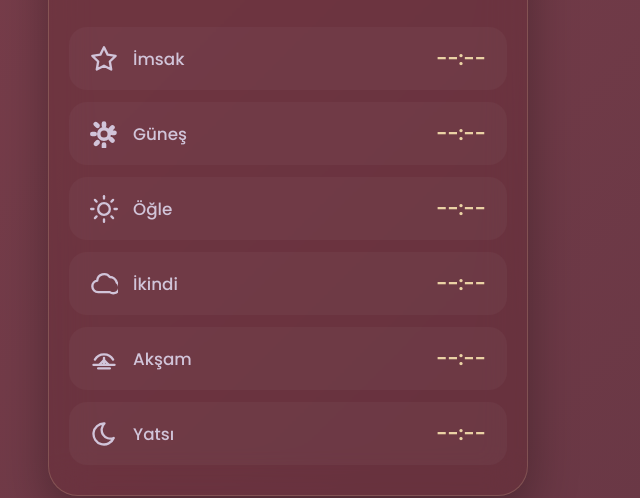
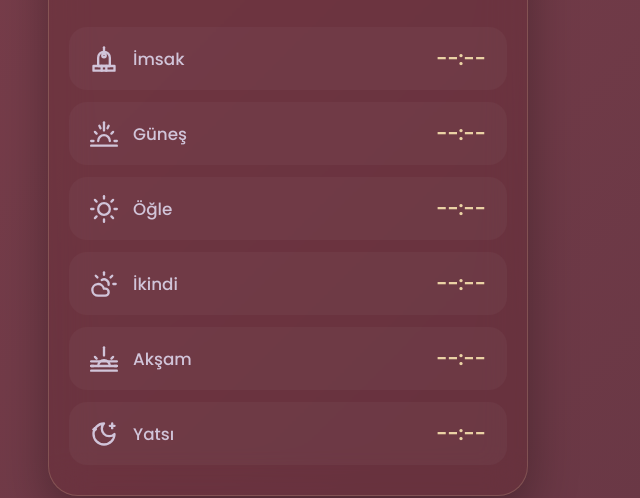
Before and after one commit to hamdiiahmett/namaz-vakti-2, a plain HTML site: page index.html in a window 1280 px wide. Shown: the part 448-946 px from the top of the page, 352-992 px from the left. Drawn offline with Linux system fonts and the light colour scheme; no server answers.

Commit message:
Update index.html

```diff
--- a/index.html
+++ b/index.html
@@ -2,12 +2,11 @@
 <html lang="tr">
 <head>
     <meta charset="UTF-8">
-    <base href="/namaz-vakti-2/">
-    <meta name="viewport" content="width=device-width, initial-scale=1.0, maximum-scale=1.0, user-scalable=no">
+    <base href="/namaz-vakti-2/"> <meta name="viewport" content="width=device-width, initial-scale=1.0, maximum-scale=1.0, user-scalable=no">
     <title>Namaz Vakti Pro</title>
     <link rel="stylesheet" href="style.css">
     <link rel="manifest" href="manifest.json">
-    <meta name="theme-color" content="#360416">
+    <meta name="theme-color" content="#5e2129">
     <meta name="apple-mobile-web-app-capable" content="yes">
     <link rel="icon" type="image/jpeg" href="icon-192.jpeg">
 
@@ -20,7 +19,7 @@
 <body>
 
     <div class="tema-secici">
-        <div class="tema-btn lal" onclick="temaDegistir('default')" title="Lal Teması"></div>
+        <div class="tema-btn lal" onclick="temaDegistir('default')" title="Gül Kurusu Teması"></div>
         <div class="tema-btn light" onclick="temaDegistir('light')" title="Aydınlık Tema"></div>
         <div class="tema-btn dark" onclick="temaDegistir('dark')" title="Karanlık Tema"></div>
     </div>
@@ -50,7 +49,14 @@
 
             <div class="kart" id="kutu-imsak">
                 <div class="vakit-isim-wrapper">
-                    <svg class="vakit-ikon" viewBox="0 0 24 24"><path d="M12 2L15.09 8.26L22 9.27L17 14.14L18.18 21.02L12 17.77L5.82 21.02L7 14.14L2 9.27L8.91 8.26L12 2Z" /></svg>
+                    <svg class="vakit-ikon" viewBox="0 0 24 24">
+                        <path d="M12 2L12 6"/>
+                        <path d="M12 6C15 6 17 8 17 11V18H7V11C7 8 9 6 12 6Z"/>
+                        <path d="M3 18H21V22H3V18Z"/>
+                        <path d="M10 22V18"/>
+                        <path d="M14 22V18"/>
+                        <circle cx="12" cy="9" r="1.5" />
+                    </svg>
                     <h2>İmsak</h2>
                 </div>
                 <p data-vakit="imsak">--:--</p>
@@ -58,7 +64,17 @@
 
             <div class="kart" id="kutu-gunes">
                 <div class="vakit-isim-wrapper">
-                    <svg class="vakit-ikon" viewBox="0 0 24 24"><path d="M12 7c-2.76 0-5 2.24-5 5s2.24 5 5 5 5-2.24 5-5-2.24-5-5-5zm0 9c-2.21 0-4-1.79-4-4s1.79-4 4-4 4 1.79 4 4-1.79 4-4 4zM12 2c.55 0 1 .45 1 1v2c0 .55-.45 1-1 1s-1-.45-1-1V3c0-.55.45-1 1-1zm0 18c.55 0 1 .45 1 1v2c0 .55-.45 1-1 1s-1-.45-1-1v-2c0-.55.45-1 1-1zm10-9c0 .55-.45 1-1 1h-2c-.55 0-1-.45-1-1s.45-1 1-1h2c.55 0 1 .45 1 1zM5 12c0 .55-.45 1-1 1H2c-.55 0-1-.45-1-1s.45-1 1-1h2c.55 0 1 .45 1 1zm14.95-6.36c.39.39.39 1.02 0 1.41l-1.41 1.41c-.39.39-1.02.39-1.41 0s-.39-1.02 0-1.41l1.41-1.41c.39-.39 1.02-.39 1.41 0zm-12.73 12.73c.39.39.39 1.02 0 1.41l-1.41 1.41c-.39.39-1.02.39-1.41 0s-.39-1.02 0-1.41l1.41-1.41c.39-.39 1.02-.39 1.41 0zm12.73 0c-.39.39-1.02.39-1.41 0l-1.41-1.41c-.39-.39-.39-1.02 0-1.41s1.02-.39 1.41 0l1.41 1.41c.39.39.39 1.02 0 1.41zm-12.73-12.73c-.39.39-1.02.39-1.41 0L4.24 4.24c-.39-.39-.39-1.02 0-1.41s1.02-.39 1.41 0l1.41 1.41c.39.39.39 1.02 0 1.41z"/></svg>
+                    <svg class="vakit-ikon" viewBox="0 0 24 24">
+                        <path d="M17 18a5 5 0 0 0-10 0"></path>
+                        <line x1="12" y1="9" x2="12" y2="2"></line>
+                        <line x1="4.22" y1="10.22" x2="5.64" y2="11.64"></line>
+                        <line x1="1" y1="18" x2="3" y2="18"></line>
+                        <line x1="21" y1="18" x2="23" y2="18"></line>
+                        <line x1="18.36" y1="11.64" x2="19.78" y2="10.22"></line>
+                        <line x1="23" y1="22" x2="1" y2="22"></line>
+                        <line x1="16" y1="5" x2="15" y2="7"></line>
+                        <line x1="8" y1="5" x2="9" y2="7"></line>
+                    </svg>
                     <h2>Güneş</h2>
                 </div>
                 <p data-vakit="gunes">--:--</p>
@@ -66,7 +82,17 @@
 
             <div class="kart" id="kutu-ogle">
                 <div class="vakit-isim-wrapper">
-                    <svg class="vakit-ikon" viewBox="0 0 24 24"><circle cx="12" cy="12" r="5"/><path d="M12 1v2"/><path d="M12 21v2"/><path d="M4.22 4.22l1.42 1.42"/><path d="M18.36 18.36l1.42 1.42"/><path d="M1 12h2"/><path d="M21 12h2"/><path d="M4.22 19.78l1.42-1.42"/><path d="M18.36 5.64l1.42-1.42"/></svg>
+                    <svg class="vakit-ikon" viewBox="0 0 24 24">
+                        <circle cx="12" cy="12" r="5"></circle>
+                        <line x1="12" y1="1" x2="12" y2="3"></line>
+                        <line x1="12" y1="21" x2="12" y2="23"></line>
+                        <line x1="4.22" y1="4.22" x2="5.64" y2="5.64"></line>
+                        <line x1="18.36" y1="18.36" x2="19.78" y2="19.78"></line>
+                        <line x1="1" y1="12" x2="3" y2="12"></line>
+                        <line x1="21" y1="12" x2="23" y2="12"></line>
+                        <line x1="4.22" y1="19.78" x2="5.64" y2="18.36"></line>
+                        <line x1="18.36" y1="5.64" x2="19.78" y2="4.22"></line>
+                    </svg>
                     <h2>Öğle</h2>
                 </div>
                 <p data-vakit="ogle">--:--</p>
@@ -74,7 +100,14 @@
 
             <div class="kart" id="kutu-ikindi">
                 <div class="vakit-isim-wrapper">
-                    <svg class="vakit-ikon" viewBox="0 0 24 24"><path d="M17 19H7a5 5 0 0 1-5-5c0-2.5 1.84-4.55 4.19-4.93A6.002 6.002 0 0 1 17 6c2.88 0 5.3 2.05 5.92 4.81A5 5 0 0 1 17 19z" /></svg>
+                    <svg class="vakit-ikon" viewBox="0 0 24 24">
+                        <path d="M12 2v2"></path>
+                        <path d="m4.93 4.93 1.41 1.41"></path>
+                        <path d="M20 12h2"></path>
+                        <path d="m19.07 4.93-1.41 1.41"></path>
+                        <path d="M15.947 12.65a4 4 0 0 0-5.925-4.128"></path>
+                        <path d="M13 22H7a5 5 0 1 1 4.9-6H13a3 3 0 0 1 0 6Z"></path>
+                    </svg>
                     <h2>İkindi</h2>
                 </div>
                 <p data-vakit="ikindi">--:--</p>
@@ -82,7 +115,17 @@
 
             <div class="kart" id="kutu-aksam">
                 <div class="vakit-isim-wrapper">
-                    <svg class="vakit-ikon" viewBox="0 0 24 24"><path d="M3 17h18"/><path d="M7 20h10"/><path d="M12 17v-6"/><path d="M8 17l4-4 4 4"/><path d="M4.2 12.5A9 9 0 0 1 19.8 12.5"/></svg>
+                    <svg class="vakit-ikon" viewBox="0 0 24 24">
+                        <path d="M17 18a5 5 0 0 0-10 0"></path>
+                        <line x1="12" y1="9" x2="12" y2="2"></line>
+                        <line x1="4.22" y1="10.22" x2="5.64" y2="11.64"></line>
+                        <line x1="1" y1="18" x2="3" y2="18"></line>
+                        <line x1="21" y1="18" x2="23" y2="18"></line>
+                        <line x1="18.36" y1="11.64" x2="19.78" y2="10.22"></line>
+                        <line x1="1" y1="14" x2="23" y2="14"></line>
+                        <line x1="1" y1="18" x2="23" y2="18"></line>
+                        <line x1="1" y1="22" x2="23" y2="22"></line>
+                    </svg>
                     <h2>Akşam</h2>
                 </div>
                 <p data-vakit="aksam">--:--</p>
@@ -90,7 +133,13 @@
 
             <div class="kart" id="kutu-yatsi">
                 <div class="vakit-isim-wrapper">
-                    <svg class="vakit-ikon" viewBox="0 0 24 24"><path d="M12 3c.132 0 .263 0 .393 0a7.5 7.5 0 0 0 7.92 12.446a9 9 0 1 1 -8.313 -12.454z" /></svg>
+                    <svg class="vakit-ikon" viewBox="0 0 24 24">
+                        <path d="M12 3a6 6 0 0 0 9 9 9 9 0 1 1-9-9Z"></path>
+                        <path d="M19 3v4"></path>
+                        <path d="M21 5h-4"></path>
+                        <path d="M3 8h2"></path>
+                        <path d="M4 7v2"></path>
+                    </svg>
                     <h2>Yatsı</h2>
                 </div>
                 <p data-vakit="yatsi">--:--</p>
```
